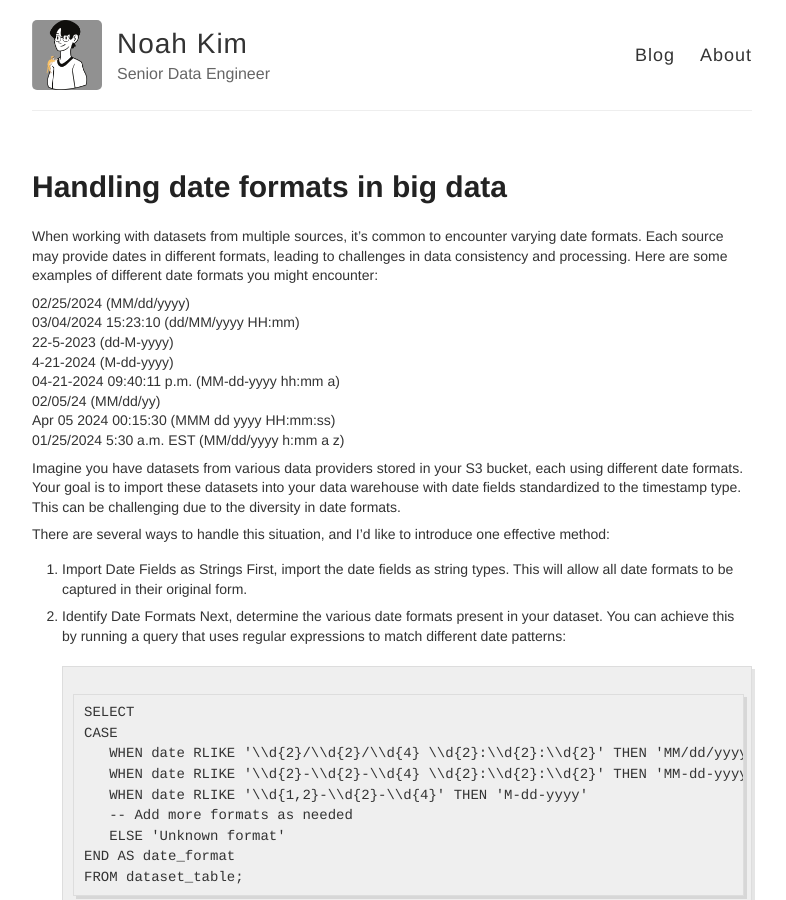
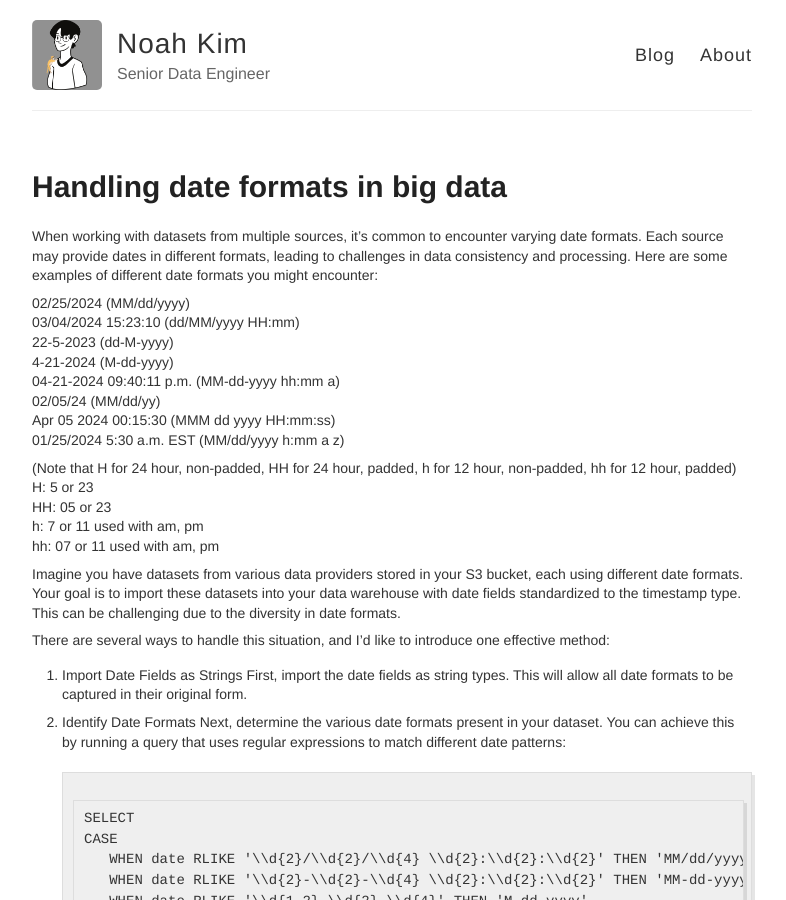
Before and after one commit to noahtjkim/noahtjkim.github.io, a Jekyll site: the page built from _posts/2024-07-31-Handling-Date-Format.md, in a window 1280 px wide and 900 px high. Shown: the whole window, without its empty margins (248-1034 px from the left). Built offline with Jekyll 4.4.1, drawn with Linux system fonts in a browser that asks for light colours.

Commit message:
Update 2024-07-31-Handling-Date-Format.md

```diff
--- a/_posts/2024-07-31-Handling-Date-Format.md
+++ b/_posts/2024-07-31-Handling-Date-Format.md
@@ -13,6 +13,12 @@ When working with datasets from multiple sources, it's common to encounter varyi
 02/05/24 (MM/dd/yy)
 Apr 05 2024 00:15:30 (MMM dd yyyy HH:mm:ss)
 01/25/2024 5:30 a.m. EST (MM/dd/yyyy h:mm a z)
+
+(Note that H for 24 hour, non-padded, HH for 24 hour, padded, h for 12 hour, non-padded, hh for 12 hour, padded)
+H: 5 or 23
+HH: 05 or 23
+h: 7 or 11 used with am, pm
+hh: 07 or 11 used with am, pm
 
 Imagine you have datasets from various data providers stored in your S3 bucket, each using different date formats. Your goal is to import these datasets into your data warehouse with date fields standardized to the timestamp type. This can be challenging due to the diversity in date formats.
 
```
